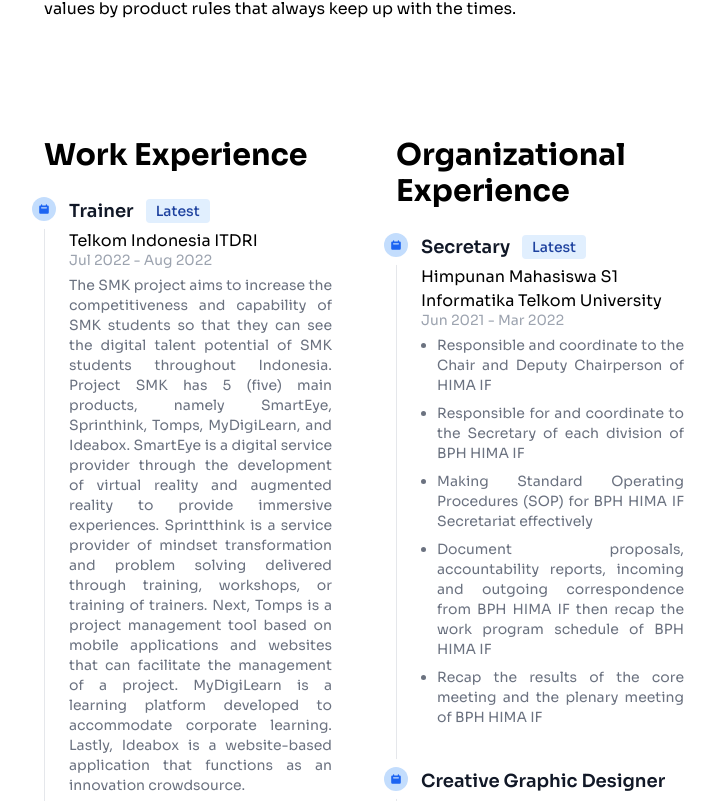
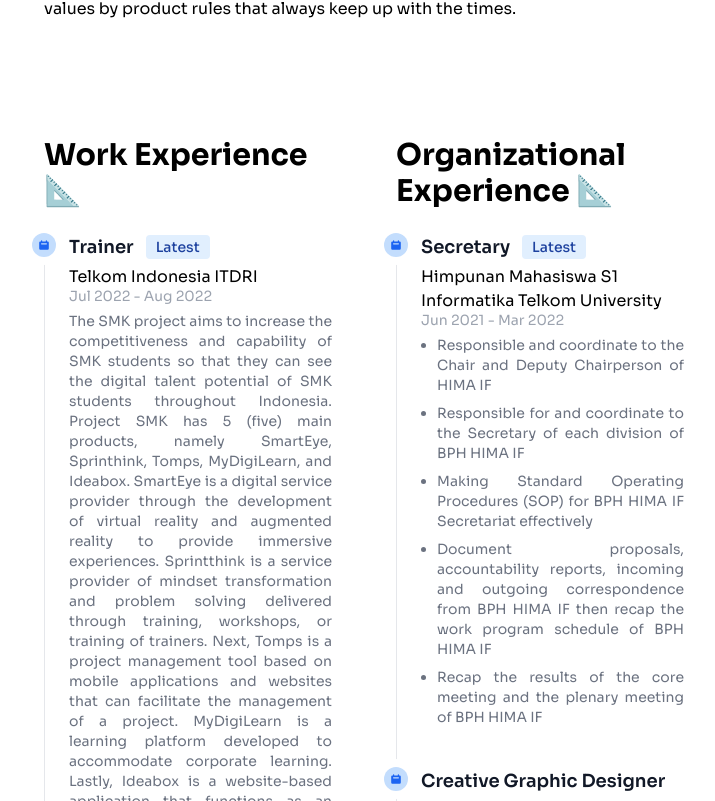
Before and after one commit to chezapangestu/chezapangestu.github.io, a React (Create React App) app: page / in a window 1280 px wide. Shown: the part 1119-1920 px from the top of the page, without its empty margins (276-991 px from the left). Built offline with nearby package versions, Linux system fonts and the light colour scheme.

Commit message:
adding icons

```diff
--- a/src/component/Contact.jsx
+++ b/src/component/Contact.jsx
@@ -5,7 +5,7 @@ function Contact(){
         <section id="contact-me">
                 <div className="next-section sm:small-body md:medium-body lg:large-body dark:bg-dark-black dark:text-white pt-16 sm:pt28 md:pt-28 lg:pt-28">
                     <h1 className="text-3xl font-bold mb-6">
-                        Contact me
+                    🔗 Contact me
                     </h1>
                         <div role="list" className="list-disc space-y-2 pl-4 text-sm sm:text-sm md:text-lg lg:text-lg">
                             <li className="text-gray-400 dark:text-white"><span className="text-gray-600 dark:text-white">Email: <a className="underline hover:text-black dark:hover:text-blue-300" href="mailto:vijaycheza@gmail.com">vijaycheza@gmail.com</a></span></li>
--- a/src/component/Head.jsx
+++ b/src/component/Head.jsx
@@ -63,7 +63,7 @@ function Head(){
                     <ol className="relative">
                         <div>
                             <h1 className="text-3xl font-bold">
-                                Work Experience
+                                Work Experience 📐
                             </h1>
                         </div>
                     <div className="border-l border-gray-200 dark:border-gray-700">
@@ -107,7 +107,7 @@ function Head(){
                     <ol className="relative">
                         <div>
                             <h1 className="text-3xl font-bold">
-                                Organizational Experience
+                                Organizational Experience 📐
                             </h1>
                         </div>
                     <div className=" border-l border-gray-200 dark:border-gray-700">
--- a/src/component/Navbar.jsx
+++ b/src/component/Navbar.jsx
@@ -29,7 +29,7 @@ function Navbar(){
       <nav className="bg-white px-2 sm:px-4 py-2.0 dark:bg-black-900 fixed w-full z-20 top-0 left-0 border-b border-gray-200 dark:border-gray-400 backdrop-filter backdrop-blur-lg bg-opacity-20">
       <div className="container flex flex-wrap items-center justify-between mx-auto">
           <div className="flex items-center">
-          <button onClick={handleClickScroll} value="head" className="self-center tracking-[-.10em] text-2xl font-bold whitespace-nowrap dark:text-white py-3 pl-5 mb-1">vijaycheza.</button>
+          <button onClick={handleClickScroll} value="head" className="self-center tracking-[-.10em] max-[360px]:text-[0px] text-xl sm:text-xl md:text-2xl lg:text-2xl font-bold whitespace-nowrap dark:text-white py-3 pl-5 mb-1">vijaycheza.</button>
               {/* <img src="https://flowbite.com/docs/images/logo.svg" className="h-6 mr-3 sm:h-9" alt="Flowbite Logo" /> */}
               {/* <span className="self-center text-2xl font-bold whitespace-nowrap dark:text-white  pl-5 mb-2">cheza's</span> */}
           </div>
--- a/src/component/Portfolio.jsx
+++ b/src/component/Portfolio.jsx
@@ -9,7 +9,7 @@ function Portoflio(){
         <div className="next-section sm:small-body md:medium-body lg:large-body dark:bg-dark-black dark:text-white">
             <div>
             <h1 className="text-3xl font-bold mb-6">
-                Project
+            📂 Project
             </h1>
             </div>
                 <div className="mx-auto mt-6 max-w-2xl sm:px-6 lg:grid lg:max-w-fit lg:grid-cols-3 lg:gap-x-8 lg:px-6">
@@ -75,7 +75,7 @@ function Portoflio(){
 
 
                     <div>
-                        <h3 className="text-sm font-medium text-gray-900">Color</h3>
+                        <h3 className="text-sm font-medium text-gray-900">Color pallete</h3>
 
                         <fieldset className="mt-4">
                         <legend className="sr-only">Choose a color</legend>
@@ -106,7 +106,7 @@ function Portoflio(){
 
                     <div className="mt-5">
                         <h3 className="text-sm font-medium text-gray-900">Source</h3>
-                        <button className="mt-4 flex w-full items-center justify-center rounded-md border border-transparent bg-indigo-600 py-3 px-8 text-base font-medium text-white hover:bg-indigo-700 focus:outline-none focus:ring-2 focus:ring-indigo-500 focus:ring-offset-2">GitHub</button>
+                        <button className="mt-4 flex w-full items-center justify-center rounded-md border border-transparent bg-yellow-300 py-3 px-8 text-base font-medium text-white hover:bg-gray-500 focus:outline-none focus:ring-2 focus:ring-blue-500 focus:ring-offset-2">GitHub</button>
                     </div>
 
                     {/*<div className="mt-10">
```
